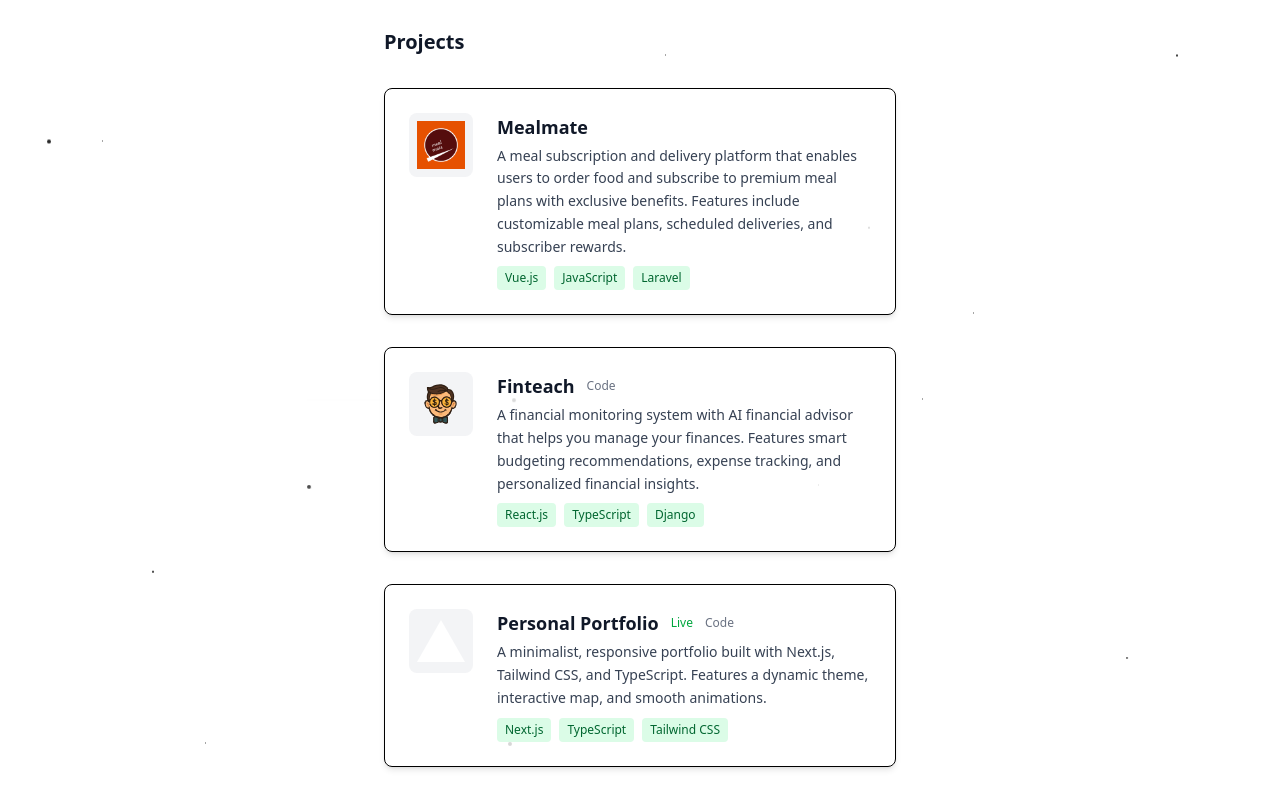
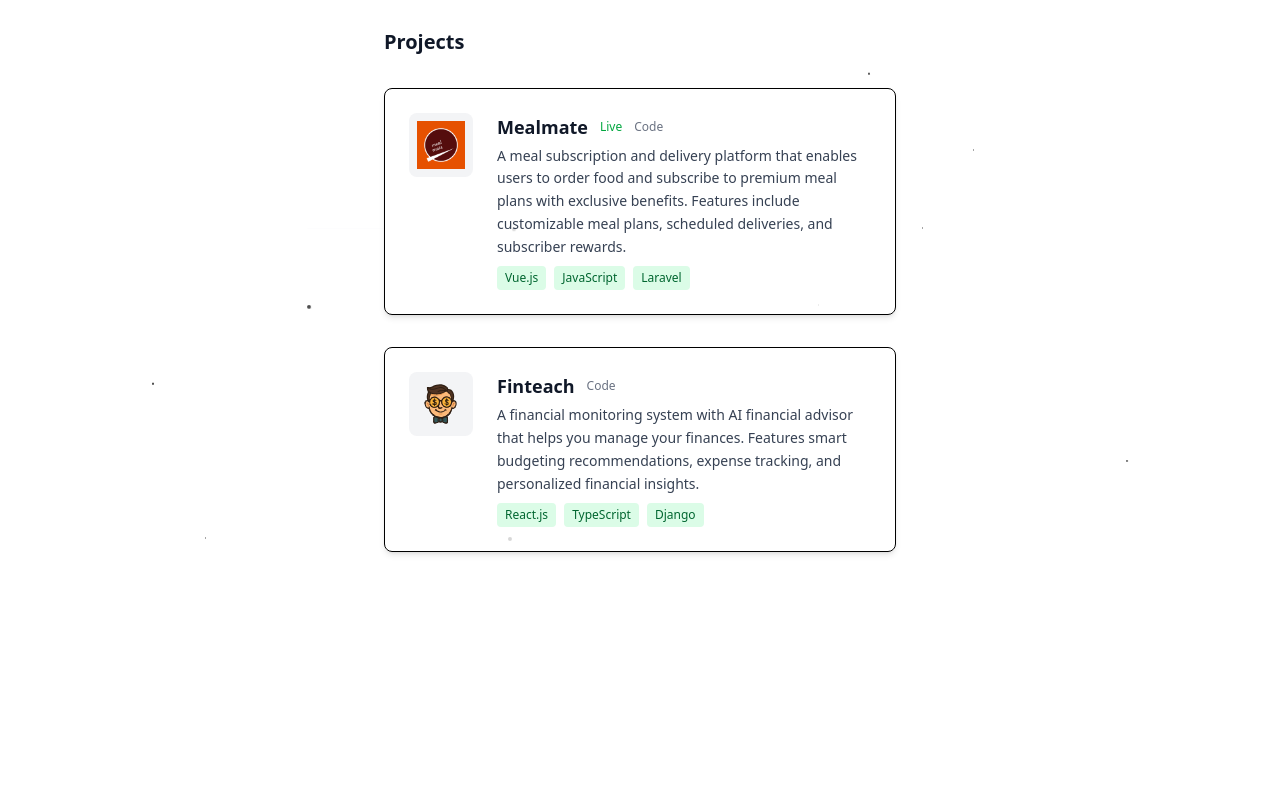
Before and after one commit to Jetrossgalinato/jetross-portfolio, a Next.js app: page /main in a window 1280 px wide. Shown: the part 1322-2131 px from the top of the page. After the commit the page ends 1938 px from the top, so only its background shows below. Built offline with nearby package versions, Linux system fonts and the light colour scheme.

Commit message:
added liveurl and repourl on mealmate project

```diff
--- a/src/components/Projects.tsx
+++ b/src/components/Projects.tsx
@@ -19,8 +19,8 @@ const projects: Project[] = [
       "A meal subscription and delivery platform that enables users to order food and subscribe to premium meal plans with exclusive benefits. Features include customizable meal plans, scheduled deliveries, and subscriber rewards.",
     image: "/mealmate.png",
     techStack: ["Vue.js", "JavaScript", "Laravel"],
-    liveUrl: "#",
-    repoUrl: "#",
+    liveUrl: "https://meal-subscription-frontend.vercel.app/#/",
+    repoUrl: "https://github.com/Jetrossgalinato/meal-subscription-frontend",
   },
   {
     id: 2,
@@ -31,16 +31,6 @@ const projects: Project[] = [
     techStack: ["React.js", "TypeScript", "Django"],
     liveUrl: "#",
     repoUrl: "https://github.com/Jetrossgalinato/Finteach",
-  },
-  {
-    id: 3,
-    title: "Personal Portfolio",
-    description:
-      "A minimalist, responsive portfolio built with Next.js, Tailwind CSS, and TypeScript. Features a dynamic theme, interactive map, and smooth animations.",
-    image: "/vercel.svg",
-    techStack: ["Next.js", "TypeScript", "Tailwind CSS"],
-    liveUrl: "https://jetross-portfolio.vercel.app/",
-    repoUrl: "https://github.com/Jetrossgalinato/jetross-portfolio",
   },
 ];
 
```
